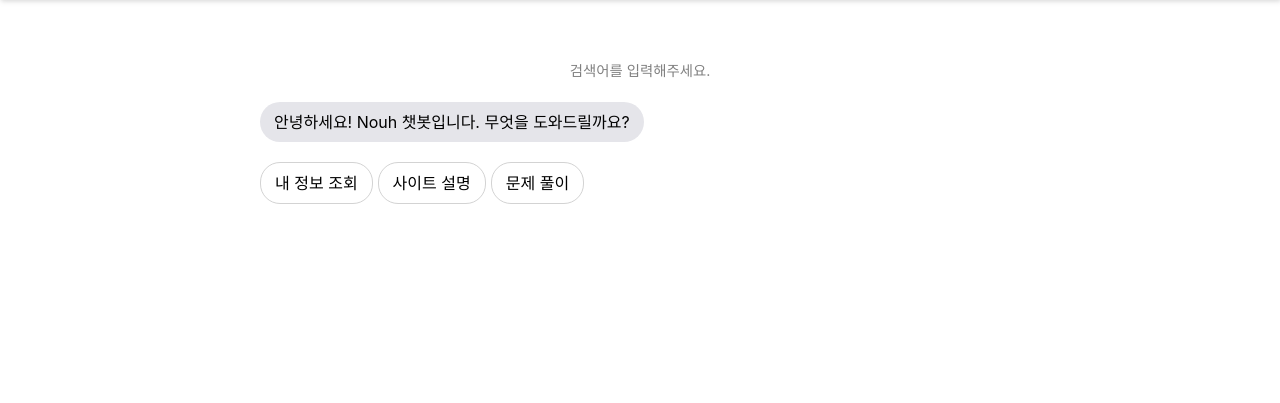
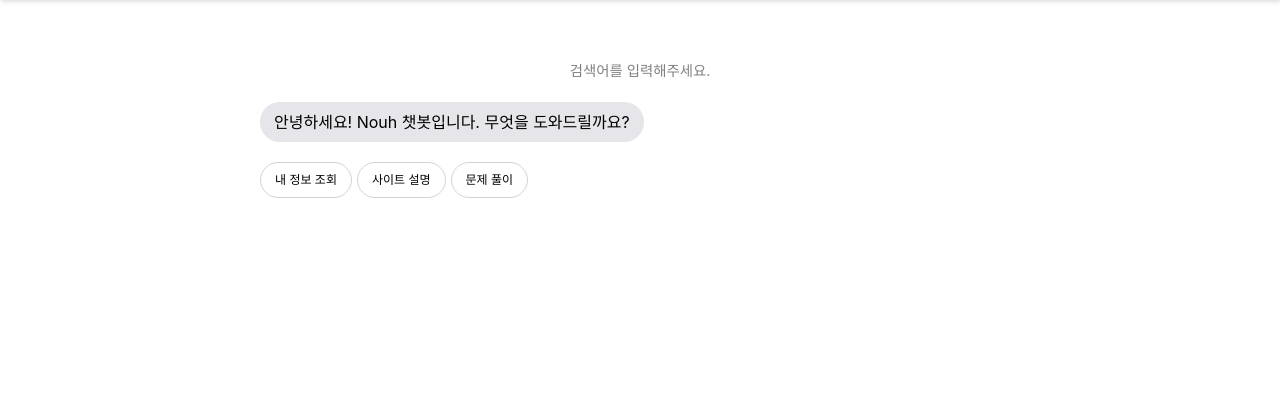
Before and after one commit to Nouh-PROJECT/Nouh, a Flask app: page /chatbot/ in a window 1280 px wide. Shown: the part 70-473 px from the top of the page. Run offline with Flask 3, Linux system fonts and the light colour scheme; parts of the project's set-up code (start-up, migrations or seed data) failed here and were passed over; some libraries are stand-ins or nearby versions.

Commit message:
챗봇 수정

```diff
--- a/flask/app/templates/chatbot/chatbot.html
+++ b/flask/app/templates/chatbot/chatbot.html
@@ -66,7 +66,7 @@
             background-color: white;
             color: black;
             border: 1px solid #D3D3D3;
-
+            font-size: 12px;
             flex-wrap: wrap;
             padding: 0.5rem .875rem;
             border-radius: 20px;
@@ -216,8 +216,8 @@
                 },
                 body: JSON.stringify({ data: userinput })
             });
+
             let answerJson = await jsonResponse.json();
-
             document.getElementById('userinput').placeholder = "Your message..."
 
             if (answerJson.response) {
--- a/flask/app/views/chatbot.py
+++ b/flask/app/views/chatbot.py
@@ -1,4 +1,4 @@
-from flask import Flask, render_template,jsonify,request, current_app
+from flask import Flask, render_template,jsonify,request, current_app, render_template_string
 from flask import Blueprint
 import requests,openai,os, json
 from dotenv.main import load_dotenv
```
